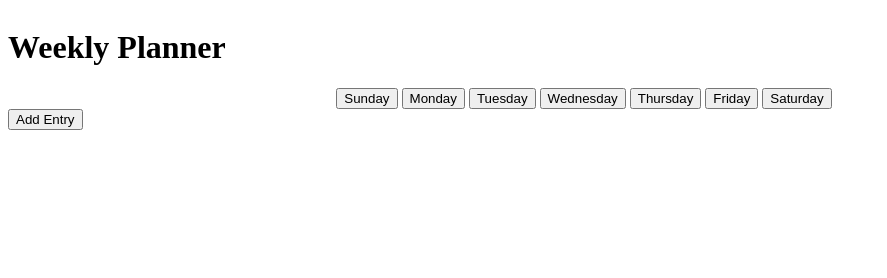
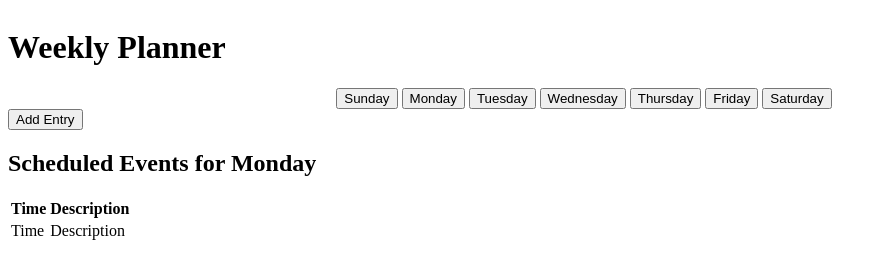
Before and after one commit to joseph-bravo/week-planner, a website: page index.html in a window 1280 px wide. Shown: the whole page, without its empty margins (0-887 px from the left). Drawn offline with Linux system fonts and the light colour scheme.

Commit message:
still in progress

```diff
--- a/index.html
+++ b/index.html
@@ -10,7 +10,9 @@
   <main class="container">
 
     <header class="row">
-      <h1>Weekly Planner</h1>
+      <div class="col-full">
+        <h1>Weekly Planner</h1>
+      </div>
     </header>
     <div class="row space-around weekday-select">
       <div>
@@ -24,15 +26,30 @@
       </div>
     </div>
     <div class="row actions">
-      <button id="add-entry">Add Entry</button>
+      <div class="col-full">
+        <button id="add-entry">Add Entry</button>
+      </div>
     </div>
     <div class="row">
       <div class="col-full">
         <div class="row list-header">
-
+          <h2>Scheduled Events for Monday</h2>
         </div>
         <div class="row list-container">
-
+          <table>
+            <thead>
+              <tr>
+                <th>Time</th>
+                <th>Description</th>
+              </tr>
+            </thead>
+            <tbody>
+              <tr>
+                <td>Time</td>
+                <td>Description</td>
+              </tr>
+            </tbody>
+          </table>
         </div>
       </div>
     </div>
--- a/styles.css
+++ b/styles.css
@@ -22,3 +22,9 @@
 .space-around {
   justify-content: space-around;
 }
+
+.col-full,
+.col-half,
+.col-quarter {
+  margin: 0 auto;
+}
```
